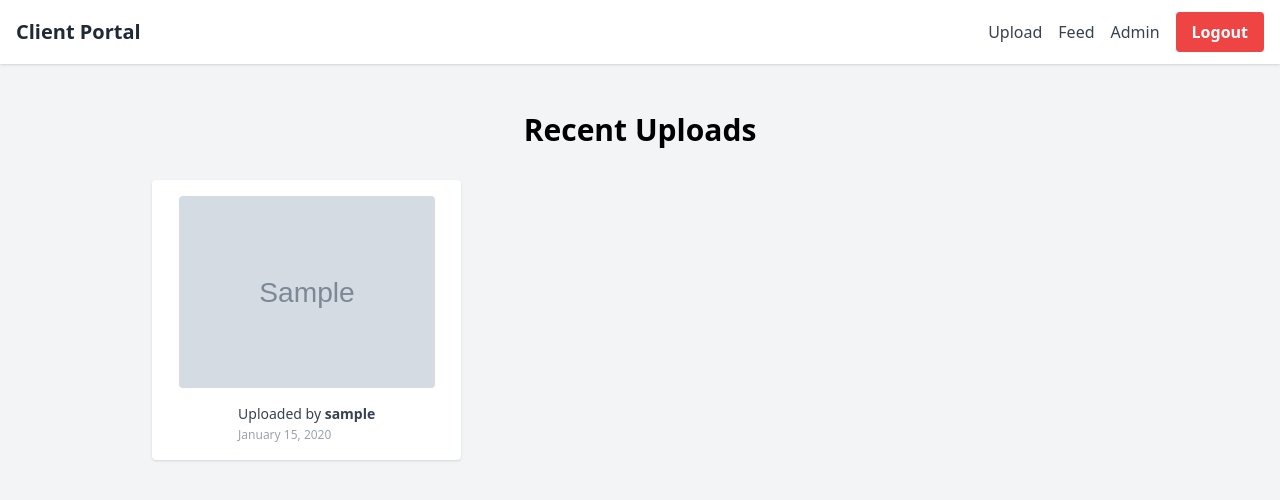
After one commit to HenryCooperBBS/Client-Portal, a PHP site: page /feed.php in a window 1280 px wide. The commit adds this page. Shown: the top 500 px of the page. Run offline with PHP 8.4, Linux system fonts and the light colour scheme; the visitor is signed in with stand-in values (Sample User, id 1); tables that the repository leaves empty or names only in its code hold one stand-in row (values such as "Sample post"); grey boxes marked "Sample" are stand-in pictures; some libraries are stand-ins or nearby versions.

Commit message:
Added some more nav changes, and a feed page

```diff
--- a/admin.php
+++ b/admin.php
@@ -20,6 +20,8 @@ if (!$currentUser || $currentUser['is_admin'] != 1) {
 ?>
 
 <?php include 'templates/header.php'; ?>
+
+<div class="flex">
 
 <?php include 'includes/admin-sidebar.php'; ?>
 
--- /dev/null
+++ b/feed.php
@@ -0,0 +1,55 @@
+<?php
+session_start();
+require_once 'includes/db.php';
+
+if (!isset($_SESSION['user_id'])) {
+    header("Location: index.php");
+    exit;
+}
+?>
+
+<?php include 'templates/header.php'; ?>
+
+<div class="max-w-5xl mx-auto p-6">
+    <h2 class="text-3xl font-bold mb-8 text-center">Recent Uploads</h2>
+
+    <?php
+    $stmt = $pdo->query("SELECT uploads.filename, uploads.uploaded_at, users.username
+                         FROM uploads
+                         JOIN users ON uploads.user_id = users.id
+                         ORDER BY uploads.uploaded_at DESC
+                         LIMIT 30"); // Show the 30 most recent uploads
+
+    $uploads = $stmt->fetchAll();
+    ?>
+
+    <?php if ($uploads): ?>
+        <div class="grid grid-cols-1 sm:grid-cols-2 md:grid-cols-3 gap-6">
+            <?php foreach ($uploads as $upload): ?>
+                <div class="bg-white rounded shadow p-4 flex flex-col items-center">
+                    <?php
+                    $ext = strtolower(pathinfo($upload['filename'], PATHINFO_EXTENSION));
+                    if (in_array($ext, ['jpg', 'jpeg', 'png'])):
+                    ?>
+                        <a href="uploads/<?php echo htmlspecialchars($upload['filename']); ?>" target="_blank">
+                            <img src="uploads/<?php echo htmlspecialchars($upload['filename']); ?>"
+                                 alt="Uploaded Image"
+                                 class="h-48 w-full object-cover rounded mb-4">
+                        </a>
+                    <?php else: ?>
+                        <div class="text-gray-400 italic">[File not previewable]</div>
+                    <?php endif; ?>
+
+                    <p class="text-gray-700 text-sm">
+                        Uploaded by <span class="font-semibold"><?php echo htmlspecialchars($upload['username']); ?></span><br>
+                        <span class="text-gray-400 text-xs"><?php echo date('F j, Y', strtotime($upload['uploaded_at'])); ?></span>
+                    </p>
+                </div>
+            <?php endforeach; ?>
+        </div>
+    <?php else: ?>
+        <p class="text-center text-gray-600">No uploads yet. Be the first!</p>
+    <?php endif; ?>
+</div>
+
+<?php include 'templates/footer.php'; ?>
--- a/templates/footer.php
+++ b/templates/footer.php
@@ -1,4 +1,2 @@
-</div> <!-- End flex container -->
-
 </body>
 </html>
--- a/templates/header.php
+++ b/templates/header.php
@@ -18,6 +18,21 @@
             <div class="flex items-center space-x-4">
                 <a href="dashboard.php" class="text-gray-700 hover:text-gray-900">Upload</a>
                 <a href="feed.php" class="text-gray-700 hover:text-gray-900">Feed</a>
+
+                <?php
+                if (isset($_SESSION['user_id'])) {
+                    require_once __DIR__ . '/../includes/db.php';
+
+                    $stmt = $pdo->prepare("SELECT is_admin FROM users WHERE id = ?");
+                    $stmt->execute([$_SESSION['user_id']]);
+                    $user = $stmt->fetch();
+
+                    if ($user && $user['is_admin']) {
+                        echo '<a href="admin.php" class="text-gray-700 hover:text-gray-900">Admin</a>';
+                    }
+                }
+                ?>
+
                 <?php if (isset($_SESSION['user_id'])): ?>
                     <a href="logout.php" class="bg-red-500 hover:bg-red-700 text-white font-bold py-2 px-4 rounded">
                         Logout
@@ -27,5 +42,3 @@
         </div>
     </div>
 </nav>
-
-<div class="flex">
```
Also changed, not shown: dashboard.php (+8 -21 lines), view_uploads.php (added).
